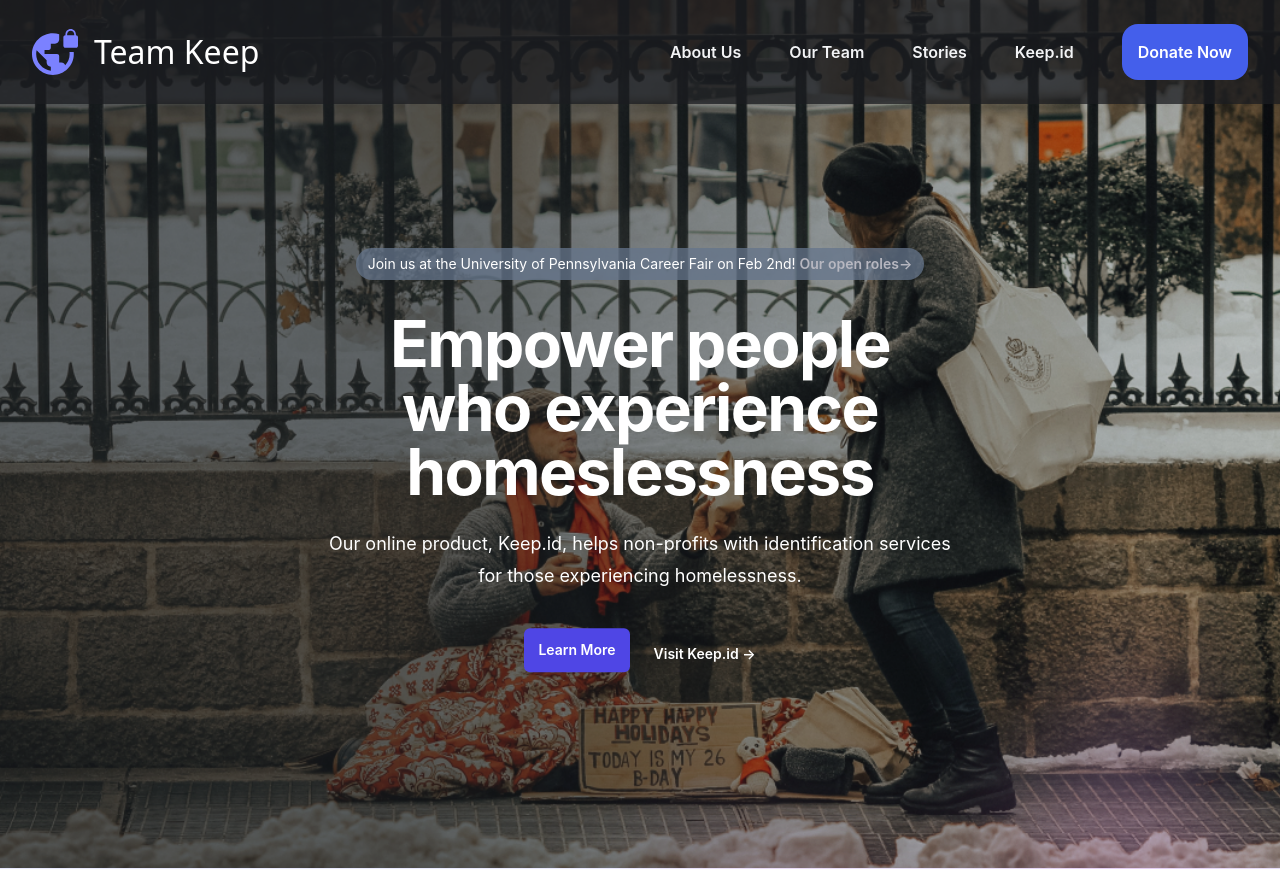
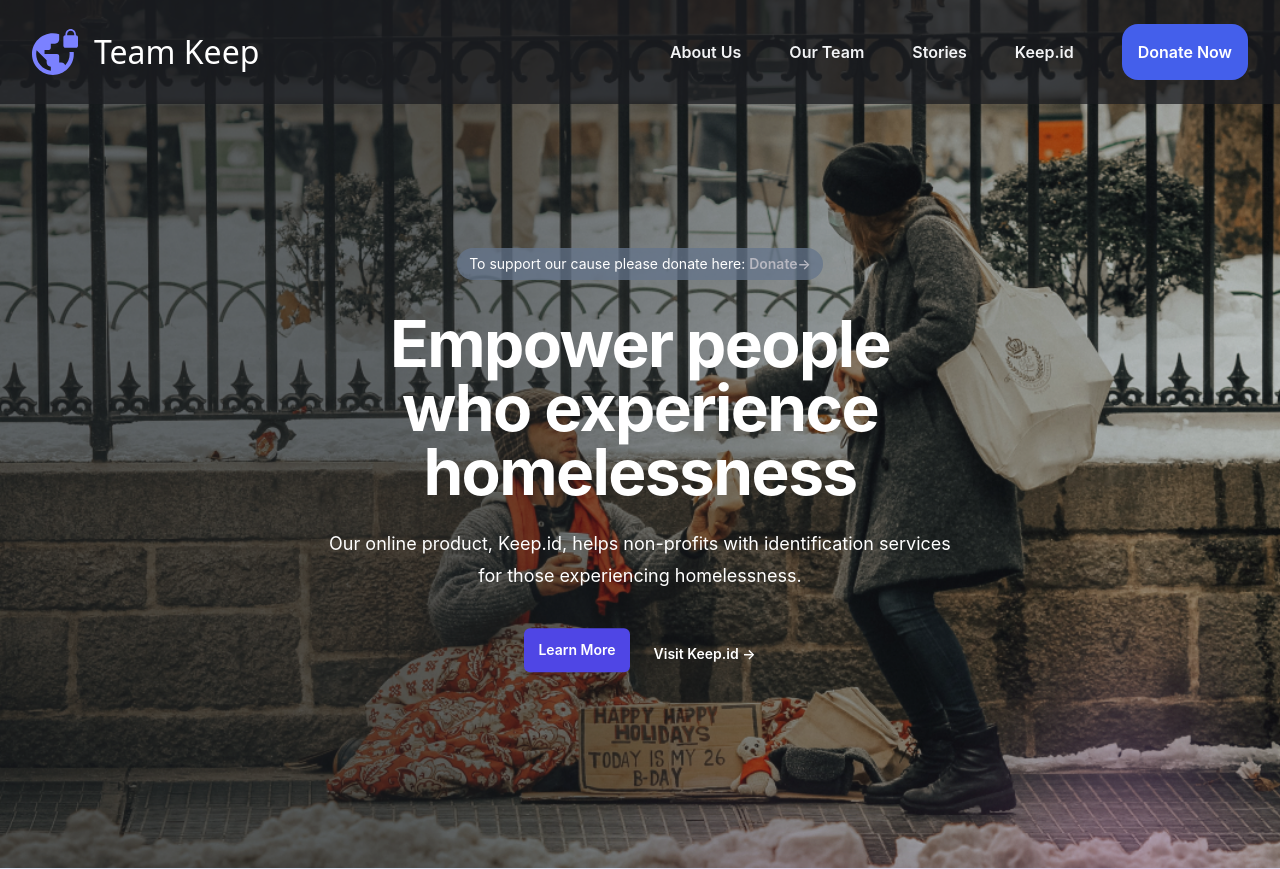
Before and after one commit to keepid/team-keep-new, a Next.js app: page / in a window 1280 px wide. Shown: the top 869 px of the page. Built offline with nearby package versions, Linux system fonts and the light colour scheme.

Commit message:
changed banner. fixed typo

```diff
--- a/src/components/Hero.jsx
+++ b/src/components/Hero.jsx
@@ -11,20 +11,20 @@ export const Hero = ({ resultRef }) => {
         <div className="lg:py-42 mx-auto max-w-2xl py-32 sm:py-48">
           <div className="hidden sm:mb-8 sm:flex sm:justify-center">
             <div className=" relative rounded-full bg-slate-500/75 px-3 py-1 text-sm leading-6 text-white ring-2 ring-gray-100/0 hover:ring-gray-100/10">
-              Join us at the University of Pennsylvania Career Fair on Feb 2nd!{'   '}
+              To support our cause please donate here:  {'   '}
               <a
-                href="https://forms.gle/T57QEJdeCMtcFNzh6"
+                href="https://www.paypal.com/donate/?hosted_button_id=UZ3C7N5LSXQQC"
                 target="_blank"
                 className="font-semibold text-grey-light"
               >
                 <span className="absolute inset-0" aria-hidden="true" />
-                Our open roles<span aria-hidden="true">&rarr;</span>
+                Donate<span aria-hidden="true">&rarr;</span>
               </a>
             </div>
           </div>
           <div className="text-center">
             <h1 className="text-4xl font-bold tracking-tight text-white sm:text-6xl">
-              Empower people who experience homeslessness
+              Empower people who experience homelessness
             </h1>
             <p className="mt-6 text-lg leading-8 text-white">
               Our online product, Keep.id, helps non-profits with identification
```
